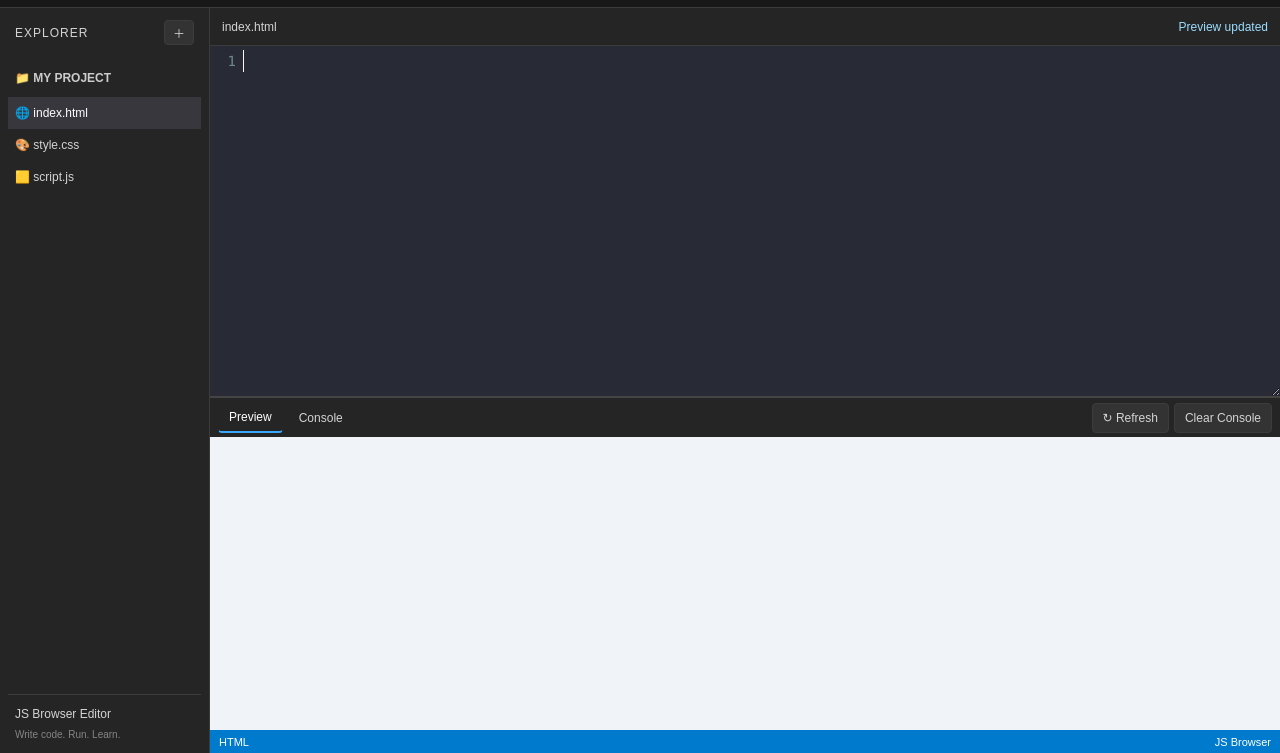
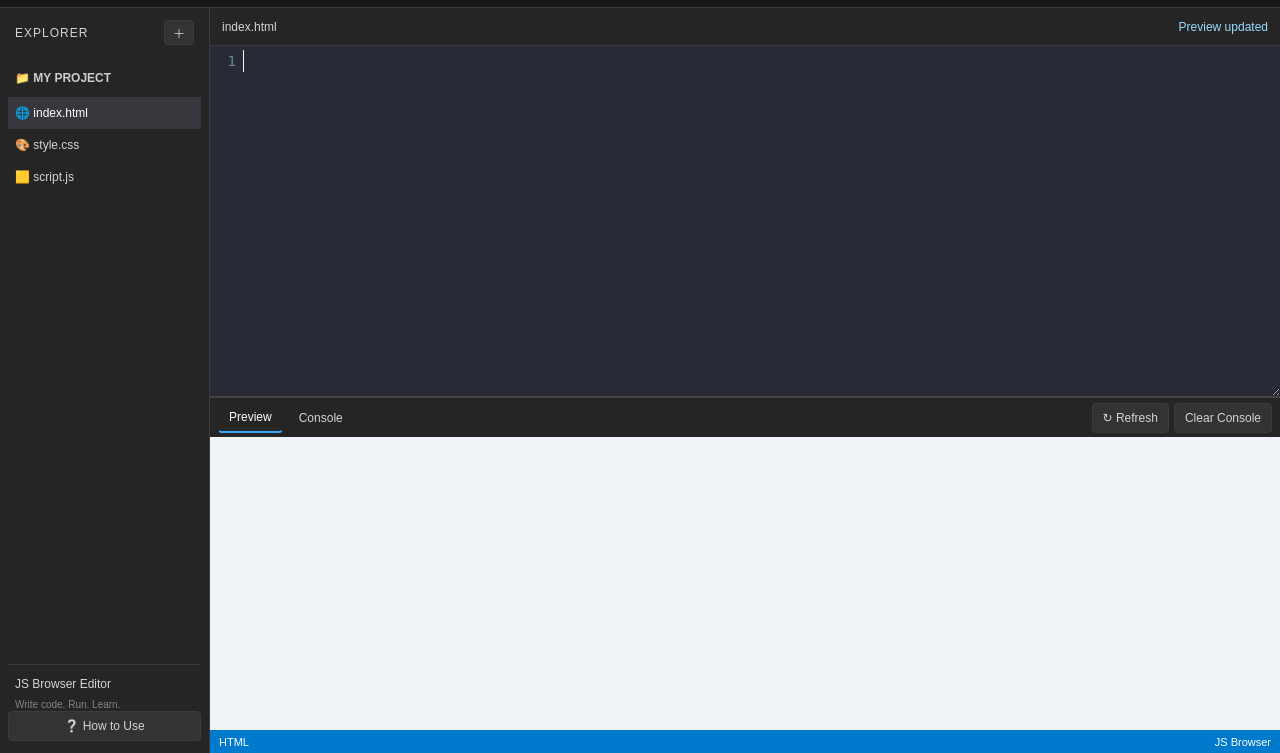
Before and after one commit to ssff46672-cmyk/js-browser, a website: page index.html in a window 1280 px wide. Shown: the part 47-800 px from the top of the page. Drawn offline with nearby package versions, Linux system fonts and the light colour scheme.

Commit message:
Update index.html

```diff
--- a/index.html
+++ b/index.html
@@ -62,6 +62,9 @@
                 <p>JS Browser Editor</p>
                 <small>Write code. Run. Learn.</small>
             </div>
+            <button id="helpButton" class="help-button">
+    ❔ How to Use
+</button>
         </aside>
 
         <main class="main-area">
```
